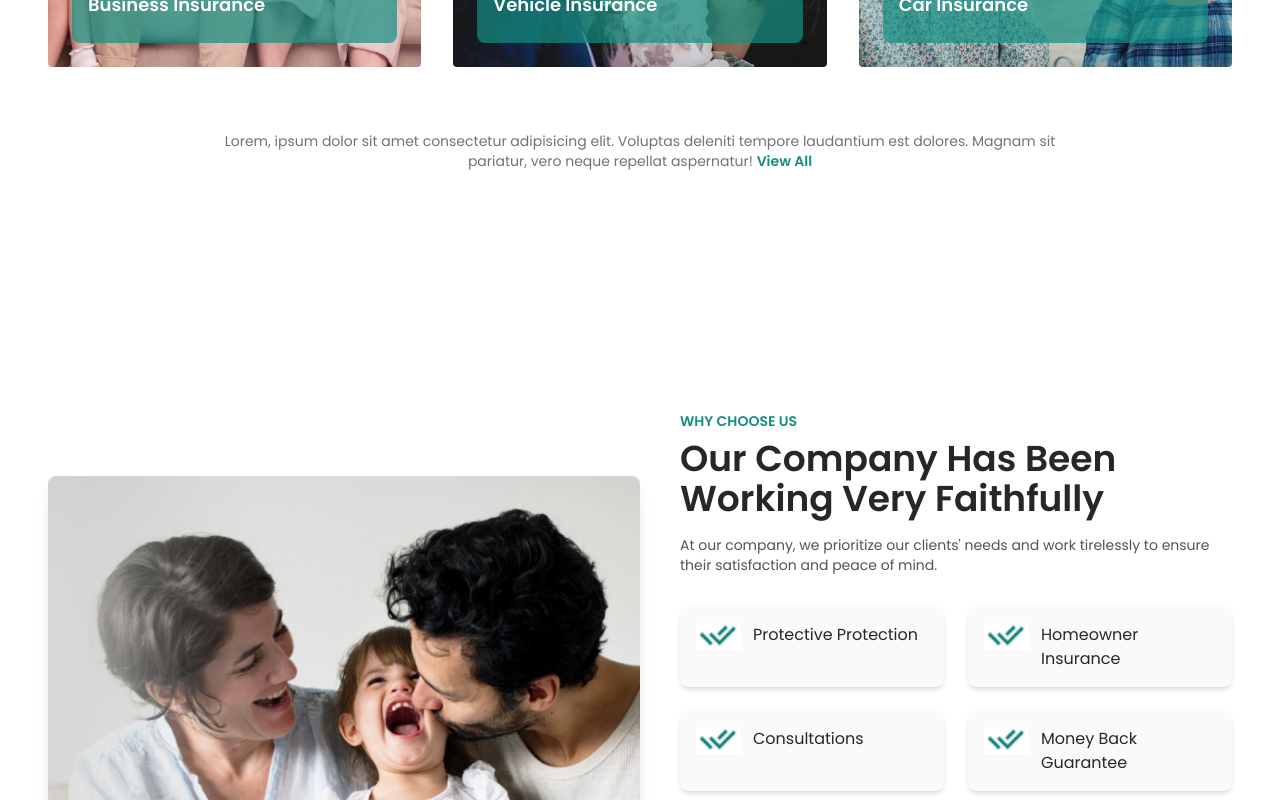
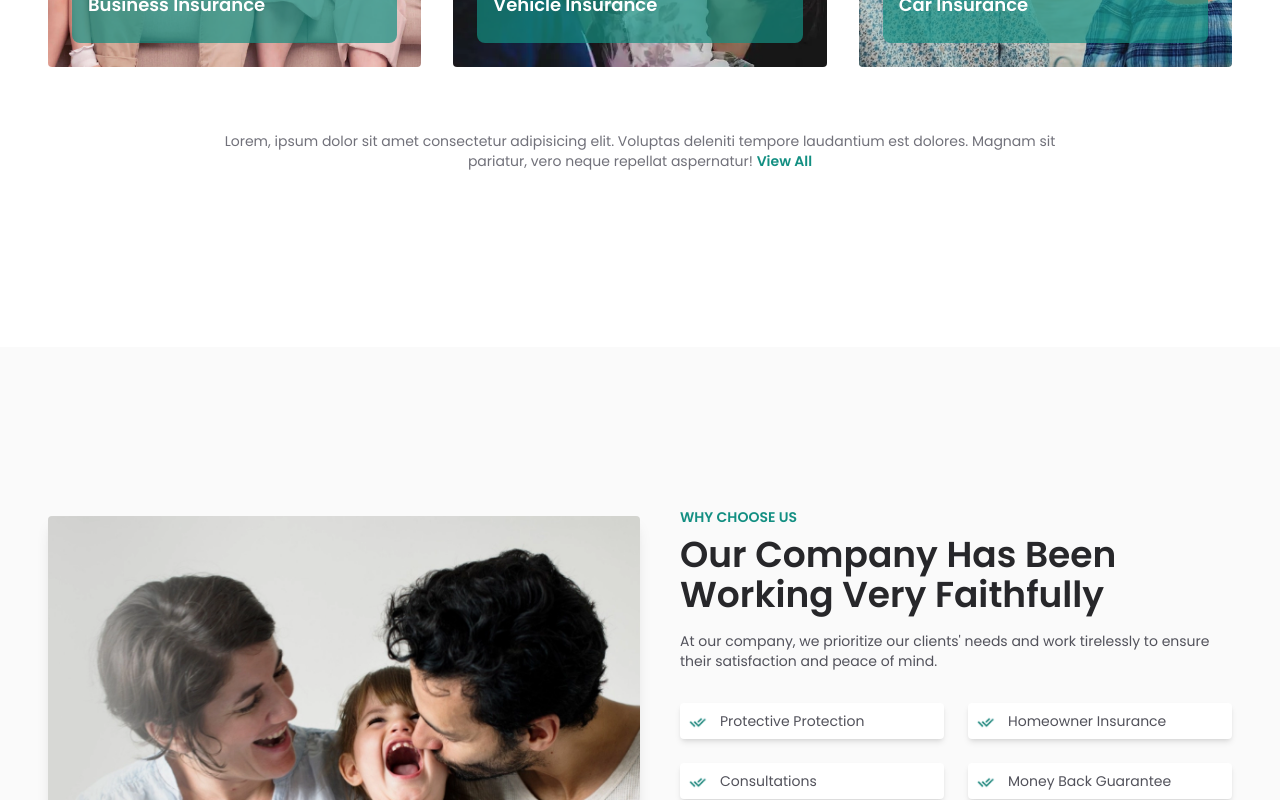
Before and after one commit to yeruvasaijahnavi/insurance_website, an Angular app: page / in a window 1280 px wide. Shown: the part 2796-3596 px from the top of the page. Built offline with nearby package versions, Linux system fonts and the light colour scheme.

Commit message:
Change rounded-lg to rounded

```diff
--- a/src/app/blogandnews/blogandnews.component.html
+++ b/src/app/blogandnews/blogandnews.component.html
@@ -9,7 +9,7 @@
 
 		<div class="flex flex-col md:flex-row justify-center gap-6">
 			<div
-				class="w-full md:w-1/3 bg-white rounded-lg shadow-lg overflow-hidden"
+				class="w-full md:w-1/3 bg-white rounded shadow-lg overflow-hidden"
 			>
 				<div
 					class="bg-cover bg-center h-56 bg-[url('/assets/images/article1.png')]"
@@ -41,7 +41,7 @@
 			</div>
 
 			<div
-				class="w-full md:w-1/3 bg-white rounded-lg shadow-lg overflow-hidden"
+				class="w-full md:w-1/3 bg-white rounded shadow-lg overflow-hidden"
 			>
 				<div
 					class="bg-cover bg-center h-56 bg-[url('/assets/images/article2.png')]"
@@ -73,7 +73,7 @@
 			</div>
 
 			<div
-				class="w-full md:w-1/3 bg-white rounded-lg shadow-lg overflow-hidden"
+				class="w-full md:w-1/3 bg-white rounded shadow-lg overflow-hidden"
 			>
 				<div
 					class="bg-cover bg-center h-56 bg-[url('/assets/images/article3.png')]"
--- a/src/app/expertteam/expertteam.component.html
+++ b/src/app/expertteam/expertteam.component.html
@@ -1,4 +1,4 @@
-<section class="bg-zinc-50 py-16">
+<section class="bg-white py-16">
 	<div class="container mx-auto px-6 md:px-12 text-center">
 		<!-- Section Headings -->
 		<h6 class="text-sm font-semibold text-accent uppercase mb-2">
@@ -11,7 +11,7 @@
 		<!-- Team Cards -->
 		<div class="grid grid-cols-1 sm:grid-cols-2 lg:grid-cols-4 gap-8">
 			<!-- Card 1 -->
-			<div class="flex-col rounded-lg shadow-md">
+			<div class="flex-col rounded shadow-md">
 				<div
 					class="relative bg-cover bg-center h-72 bg-[url('/assets/images/team1.png')]"
 				></div>
@@ -46,7 +46,7 @@
 				</div>
 			</div>
 			<!-- Card 2 -->
-			<div class="flex-col rounded-lg shadow-md">
+			<div class="flex-col rounded shadow-md">
 				<div
 					class="relative bg-cover bg-center h-72 bg-[url('/assets/images/team2.png')]"
 				></div>
@@ -81,7 +81,7 @@
 				</div>
 			</div>
 			<!-- Card 3 -->
-			<div class="flex-col rounded-lg shadow-md">
+			<div class="flex-col rounded shadow-md">
 				<div
 					class="relative bg-cover bg-center h-72 bg-[url('/assets/images/team3.png')]"
 				></div>
@@ -116,7 +116,7 @@
 				</div>
 			</div>
 			<!-- Card 4 -->
-			<div class="flex-col rounded-lg shadow-md">
+			<div class="flex-col rounded shadow-md">
 				<div
 					class="relative bg-cover bg-center h-72 bg-[url('/assets/images/team4.png')]"
 				></div>
--- a/src/app/header/header.component.html
+++ b/src/app/header/header.component.html
@@ -126,7 +126,7 @@
 		<input
 			type="text"
 			placeholder="Search..."
-			class="w-full px-4 py-2 mb-4 rounded-lg focus:outline-none focus:ring-2 focus:ring-blue-400"
+			class="w-full px-4 py-2 mb-4 rounded focus:outline-none focus:ring-2 focus:ring-blue-400"
 		/>
 
 		<a href="#" class="block text-white py-2 hover:text-accent">Home</a>
--- a/src/app/ourfeatures/ourfeatures.component.html
+++ b/src/app/ourfeatures/ourfeatures.component.html
@@ -9,7 +9,7 @@
 	<div
 		class="container mx-auto grid grid-cols-1 sm:grid-cols-2 lg:grid-cols-4 gap-8 px-3 md:px-3"
 	>
-		<div class="p-6 rounded-lg shadow-lg">
+		<div class="p-6 rounded shadow-lg">
 			<div class="mb-4">
 				<img
 					src="/assets/images/icons/money_back_icon.png"
@@ -26,7 +26,7 @@
 			</p>
 		</div>
 
-		<div class="p-6 rounded-lg shadow-lg">
+		<div class="p-6 rounded shadow-lg">
 			<div class="mb-4">
 				<img
 					src="/assets/images/icons/claims_icon.png"
@@ -43,7 +43,7 @@
 			</p>
 		</div>
 
-		<div class="p-6 rounded-lg shadow-lg">
+		<div class="p-6 rounded shadow-lg">
 			<div class="mb-4">
 				<img
 					src="/assets/images/icons/digital_insurance_icon.png"
@@ -60,7 +60,7 @@
 			</p>
 		</div>
 
-		<div class="p-6 rounded-lg shadow-lg">
+		<div class="p-6 rounded shadow-lg">
 			<div class="mb-4">
 				<img
 					src="/assets/images/icons/payment_icon.png"
--- a/src/app/whychooseus/whychooseus.component.html
+++ b/src/app/whychooseus/whychooseus.component.html
@@ -1,4 +1,4 @@
-<section class="bg-white py-16">
+<section class="bg-zinc-50 py-40">
 	<div
 		class="container mx-auto px-6 md:px-12 flex flex-col lg:flex-row items-center"
 	>
@@ -6,7 +6,7 @@
 			<img
 				src="/assets/images/why_choose_us.png"
 				alt="Why Choose Us Image"
-				class="w-full rounded-lg shadow-lg"
+				class="w-full rounded shadow-lg"
 			/>
 		</div>
 
@@ -25,70 +25,66 @@
 			</p>
 
 			<div class="grid grid-cols-1 sm:grid-cols-2 gap-6">
-				<div
-					class="flex items-start p-4 bg-zinc-50 rounded-lg shadow-md"
-				>
+				<div class="flex items-start p-2 bg-white rounded shadow-md">
 					<img
 						src="/assets/images/icons/double_tick_icon.png"
 						alt="Checkmark"
-						class="mr-3"
+						class="mr-3 mt-1.5 h-3"
 					/>
-					<span class="text-zinc-800">Protective Protection</span>
+					<span class="text-zinc-600 text-sm"
+						>Protective Protection</span
+					>
 				</div>
 
-				<div
-					class="flex items-start p-4 bg-zinc-50 rounded-lg shadow-md"
-				>
+				<div class="flex items-start p-2 bg-white rounded shadow-md">
 					<img
 						src="/assets/images/icons/double_tick_icon.png"
 						alt="Checkmark"
-						class="mr-3"
+						class="mr-3 mt-1.5 h-3"
 					/>
-					<span class="text-zinc-800">Homeowner Insurance</span>
+					<span class="text-zinc-600 text-sm"
+						>Homeowner Insurance</span
+					>
 				</div>
 
-				<div
-					class="flex items-start p-4 bg-zinc-50 rounded-lg shadow-md"
-				>
+				<div class="flex items-start p-2 bg-white rounded shadow-md">
 					<img
 						src="/assets/images/icons/double_tick_icon.png"
 						alt="Checkmark"
-						class="mr-3"
+						class="mr-3 mt-1.5 h-3"
 					/>
-					<span class="text-zinc-800">Consultations</span>
+					<span class="text-zinc-600 text-sm">Consultations</span>
 				</div>
 
-				<div
-					class="flex items-start p-4 bg-zinc-50 rounded-lg shadow-md"
-				>
+				<div class="flex items-start p-2 bg-white rounded shadow-md">
 					<img
 						src="/assets/images/icons/double_tick_icon.png"
 						alt="Checkmark"
-						class="mr-3"
+						class="mr-3 mt-1.5 h-3"
 					/>
-					<span class="text-zinc-800">Money Back Guarantee</span>
+					<span class="text-zinc-600 text-sm"
+						>Money Back Guarantee</span
+					>
 				</div>
 
-				<div
-					class="flex items-start p-4 bg-zinc-50 rounded-lg shadow-md"
-				>
+				<div class="flex items-start p-2 bg-white rounded shadow-md">
 					<img
 						src="/assets/images/icons/double_tick_icon.png"
 						alt="Checkmark"
-						class="mr-3"
+						class="mr-3 mt-1.5 h-3"
 					/>
-					<span class="text-zinc-800">Partnership System</span>
+					<span class="text-zinc-600 text-sm"
+						>Partnership System</span
+					>
 				</div>
 
-				<div
-					class="flex items-start p-4 bg-zinc-50 rounded-lg shadow-md"
-				>
+				<div class="flex items-start p-2 bg-white rounded shadow-md">
 					<img
 						src="/assets/images/icons/double_tick_icon.png"
 						alt="Checkmark"
-						class="mr-3"
+						class="mr-3 mt-1.5 h-3"
 					/>
-					<span class="text-zinc-800">Safety Ensure</span>
+					<span class="text-zinc-600 text-sm">Safety Ensure</span>
 				</div>
 			</div>
 		</div>
```
